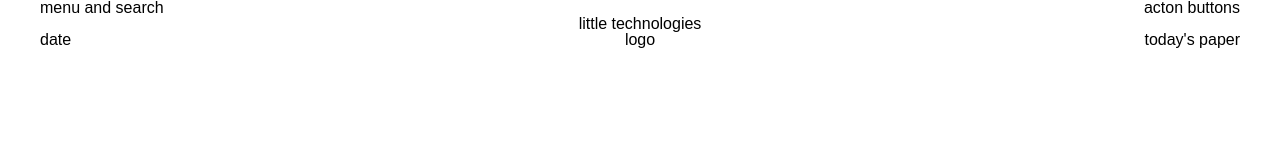
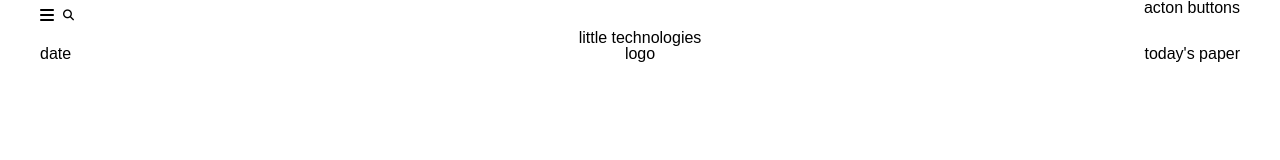
Before and after one commit to rajahwu/app-academy-times-project, a website built with Vite: page index.html in a window 1280 px wide. Built offline with nearby package versions, Linux system fonts and the light colour scheme.

Commit message:
add menu and search icons

```diff
--- a/index.html
+++ b/index.html
@@ -1,17 +1,27 @@
 <!DOCTYPE html>
 <html lang="en">
+
 <head>
   <meta charset="UTF-8" />
   <link rel="icon" type="image/svg+xml" href="/vite.svg" />
   <meta name="viewport" content="width=device-width, initial-scale=1.0" />
   <title>App Academy Times</title>
   <link rel="stylesheet" href="./stylesheets/main-styles.css">
+  <script src="https://kit.fontawesome.com/5e1dc9491f.js" crossorigin="anonymous"></script>
 </head>
+
 <body>
 
   <header>
     <div class="masthead">
-        <div class="masthead__menu-and-search">menu and search</div>
+      <div class="masthead__menu-and-search">
+        <div class="masthad__menu-and-search_icon masthead__menu-and-search_icon--hover">
+          <i class="fa fa-bars"></i>
+        </div>
+        <div class="masthead__menu-and-search_icon masthead__menu-and-search_icon--hover">
+          <i class="fa fa-search"></i>
+        </div>
+      </div>
       <div class="masthead__actions">acton buttons</div>
       <div class="divider"></div>
       <div class="masthead__technologies">little technologies</div>
@@ -24,4 +34,5 @@
   <footer></footer>
 
 </body>
+
 </html>
--- a/stylesheets/components/masthead.css
+++ b/stylesheets/components/masthead.css
@@ -12,6 +12,7 @@
     grid-area: menu-and-search;
     display: flex;
     justify-content: flex-start;
+    align-items: center;
 }
 .masthead__technologies {
     grid-area: technologies;
@@ -39,3 +40,12 @@
     display: flex;
     justify-content: flex-end;
 }
+
+.masthead__menu-and-search_icon {
+    font-size: 11px;
+    padding: 7px 9px;
+}
+
+.masthead__menu-and-search_icon--hover:hover {
+    background-color: hsla(0, 2%, 87%, 0.5);
+}
```
Lines whose indentation alone changed are shown as unchanged.
